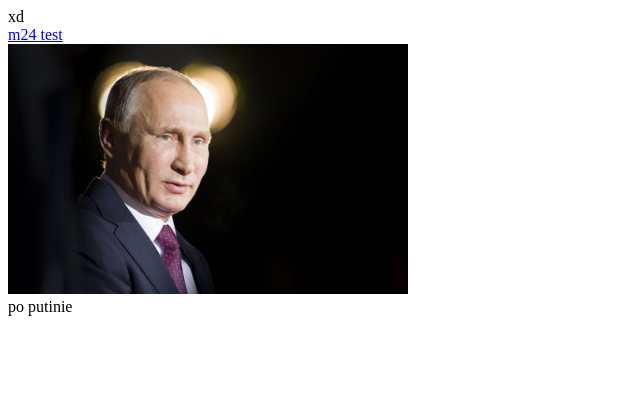
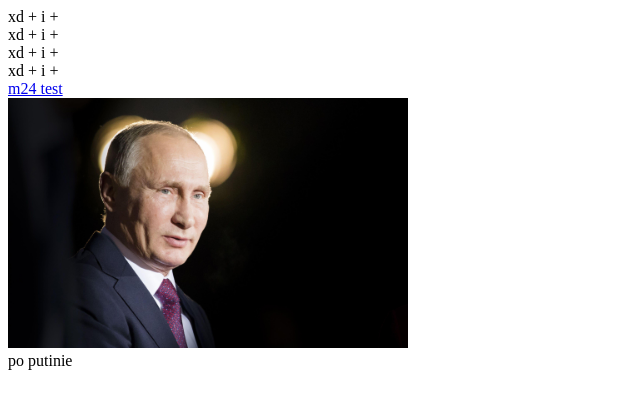
Before and after one commit to TestAcc5847593/mat-m, a plain HTML site: page index.html in a window 1280 px wide. Shown: the whole page, without its empty margins (0-640 px from the left). Drawn offline with Linux system fonts and the light colour scheme.

Commit message:
Update index.html

```diff
--- a/index.html
+++ b/index.html
@@ -22,8 +22,9 @@ function Pisz(tekst){
 }
 
 function mainScript(){
-Pisz('xd');
-
+ for(i=0; i < 4; i++){
+  Pisz('xd + i + <br>');
+ }
 }
 mainScript();
 
```
